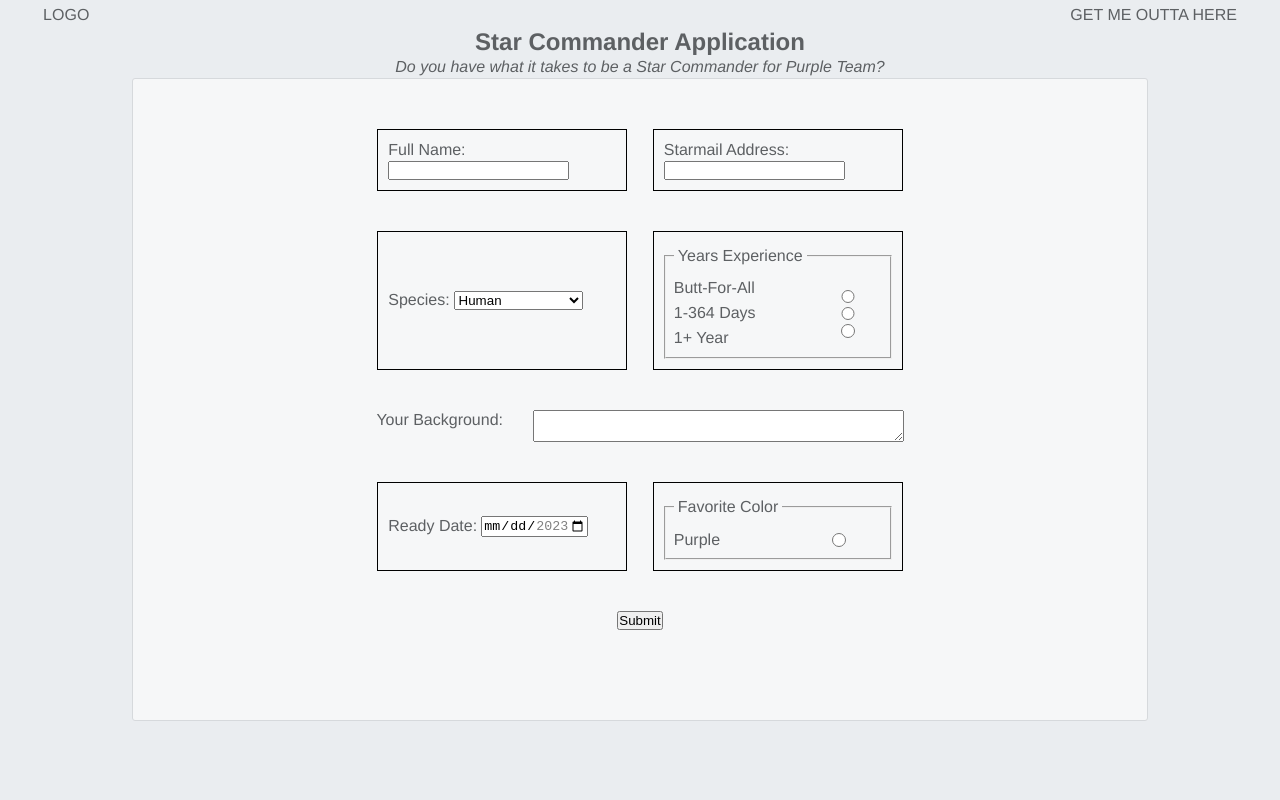
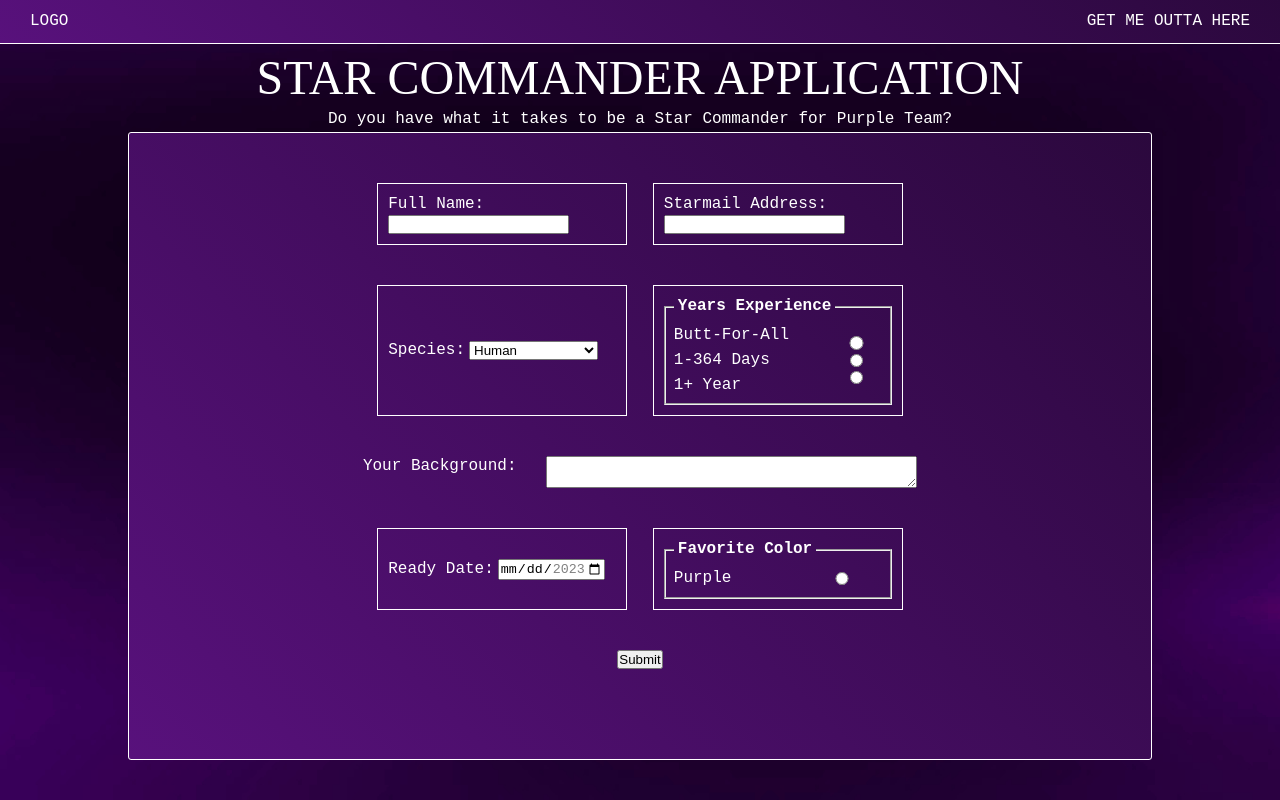
Before and after one commit to HenryMikitish/sample-form, a plain HTML site: page form.html in a window 1280 px wide. Drawn offline with Linux system fonts and the light colour scheme; a web font is replaced by a local one.

Commit message:
Create baseline form style

```diff
--- a/form-style.css
+++ b/form-style.css
@@ -5,17 +5,18 @@
 }
 
 body {
-    color: #5D6063;
-    background-color: #EAEDF0;
-    font-family: "Helvetica", "Arial", sans-serif;
+    color: #ffffff;
+    /*background-image: linear-gradient(45deg, #070311, #2e0d76);*/
+    background-image: url(background-index.jpg);
+    background-size: cover;
+    font-family: "tilt neon", 'Courier New', Courier, monospace;
     font-size: 16px;
     line-height: 1.3;
+    height: 100vh;
 
     display: flex;
     flex-direction: column;
     align-items: center;
-
-    margin: 5px;
 }
 
 section {
@@ -34,7 +35,8 @@ label {
 }
 
 legend {
-    padding: 4px;
+    padding: 0 4px 0 4px;
+    font-weight: 700;
 }
 
 textarea {
@@ -44,30 +46,38 @@ textarea {
 .form-page-header {
     display: flex;
     justify-content: space-between;
-    width: 94%;
+    align-items: center;
+
+    width: 100%;
+    height: 60px;
+    padding: 0 30px 0 30px;
+
+    background-image: linear-gradient(225deg, #2b083d, #58117c);
+    border-bottom: white solid 1px;
 }
 
 .form-row {
-    margin-bottom: 40px;
     display: flex;
     justify-content: center;
+    flex-wrap: wrap;
+
+    margin-bottom: 40px;
     gap: 2vw;
-    flex-wrap: wrap;
 }
 
 .form-star-commander {
     display: flex;
     flex-direction: column;
-    text-align: center;
-}
+    justify-content: center;
+    align-items: center;
 
-.radio-field {
-
+    width: 100%;
+    height: 120px;
 }
 
 .star-form {
-    background-color: #F6F7F8;
-    border: 1px solid #D6D9DC;
+    background-image: linear-gradient(225deg, #2b083d, #58117c);
+    border: 1px solid white;
     border-radius: 3px;
 
     width: 80%;
@@ -75,12 +85,17 @@ textarea {
     margin: 0 0 40px 0;
 }
 
+.title {
+    font-family: "tilt neon";
+    font-size: 3em;
+}
+
 .form-row > div {
     display: flex;
     align-items: center;
     flex-wrap: wrap;
 
-    border: 1px solid black;
+    border: 1.5px solid rgb(255, 255, 255);
     padding: 10px;
     width: 250px;
 }
--- a/form.html
+++ b/form.html
@@ -5,6 +5,7 @@
     <meta http-equiv="X-UA-Compatible" content="IE=edge">
     <meta name="viewport" content="width=device-width, initial-scale=1.0">
     <link rel="stylesheet" href="form-style.css"/>
+    <link rel="stylesheet" href="https://fonts.googleapis.com/css?family=Tilt Neon">
     <title>Star Commander Application</title>
 </head>
 
@@ -16,8 +17,8 @@
     </section>
 
     <section class="form-star-commander">
-        <h1>Star Commander Application</h1>
-        <p><em>Do you have what it takes to be a Star Commander for Purple Team?</em></p>
+        <div class="title">STAR COMMANDER APPLICATION</div>
+        <div>Do you have what it takes to be a Star Commander for Purple Team?</div>
     </section>
 
     <form action="" method="get" class="star-form">
```
Also changed, not shown: background-index.jpg (added), 1 other file.
